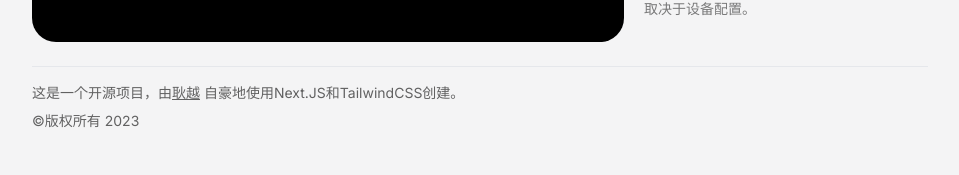
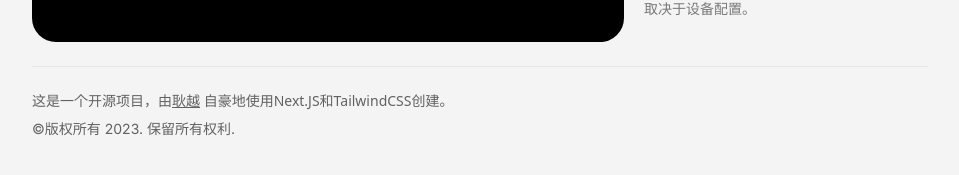
Before and after one commit to Cloudflare233/The-wandering-earth, a Next.js app: page / in a window 1280 px wide. Shown: the part 499-674 px from the top of the page, without its empty margins (160-1119 px from the left). Built offline with nearby package versions, Linux system fonts and the light colour scheme.

Commit message:
小调整

```diff
--- a/pages/index.jsx
+++ b/pages/index.jsx
@@ -35,7 +35,7 @@ export default function Home() {
 
       <div className='my-6 grid grid-cols-1 sm:grid-cols-3 gap-4'>
         <div className='node-content w-full col-span-2 overflow-x-auto bg-black text-white rounded-3xl min-h-[16rem] sm:min-h-[24rem] px-8 sm:px-36 py-24'>
-          <div ref={domRef} className={cn(bg === 'false' ? '' : 'bg-black')}>
+          <div ref={domRef} id="node" className={cn(bg === 'false' ? '' : 'bg-black')}>
             <h2 className='text-4xl mb-3 word'>距离{event}</h2>
             <div className='grid grid-cols-3 grid-rows-2'>
               <div className='row-span-2 col-span-1 ml-12 word h-auto bg-red-600 w-1.5' />
@@ -83,6 +83,7 @@ export default function Home() {
                 </button>
               }
             />
+
           </div>
 
           <div className='flex flex-row space-x-1'>
@@ -99,9 +100,9 @@ export default function Home() {
 
       <hr />
 
-      <div className='text-sm my-4 opacity-60'>
+      <div className='text-sm my-6 opacity-60'>
         <p>这是一个开源项目，由<a className="underline" href="https://cf233.ga">耿越</a> 自豪地使用Next.JS和TailwindCSS创建。</p>
-        <p className='mt-2 inter'>©版权所有 2023</p>
+        <p className='mt-2 inter'>©版权所有 2023. 保留所有权利.</p>
 
       </div>
     </div>
--- a/styles/globals.css
+++ b/styles/globals.css
@@ -3,7 +3,7 @@
 @tailwind utilities;
 
 body {
-  font-family: 'Inter', 'Noto Sans SC', sans-serif;
+  font-family: 'Inter', 'Noto Sans SC', 'Microsoft YaHei' sans-serif;
   @apply bg-zinc-100;
 }
 
```
